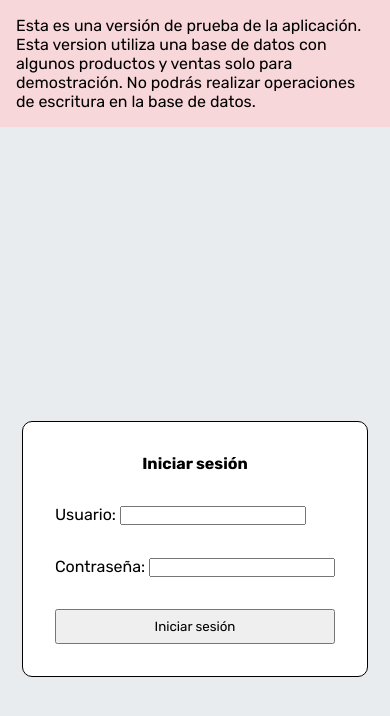
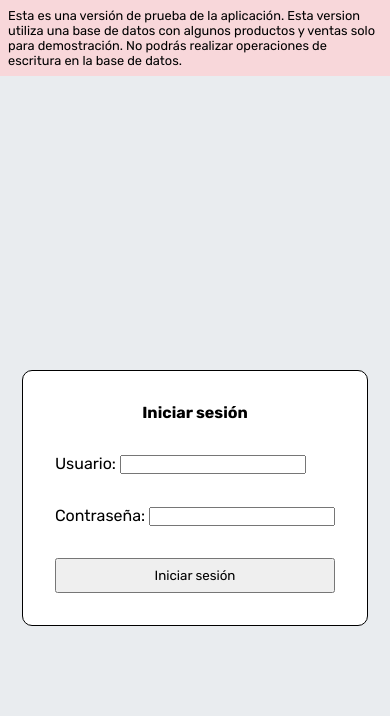
Before and after one commit to valentinoaraya/ventatrack, a React (Vite) app: page / in a window 390 px wide. Shown: the top 716 px of the page. Built offline with nearby package versions, Linux system fonts and the light colour scheme; no server answers.

Commit message:
Arreglo estilos del div de advertencia

```diff
--- a/src/App.css
+++ b/src/App.css
@@ -46,6 +46,17 @@
   background-color: #f8d7da;
 }
 
+@media screen and (max-width: 1200px) {
+  .divAdvertencia {
+    padding: .5rem;
+
+    p {
+      font-size: .8rem;
+    }
+  }
+
+}
+
 @media screen and (max-width: 750px) {
   .app {
     flex-direction: column;
```
